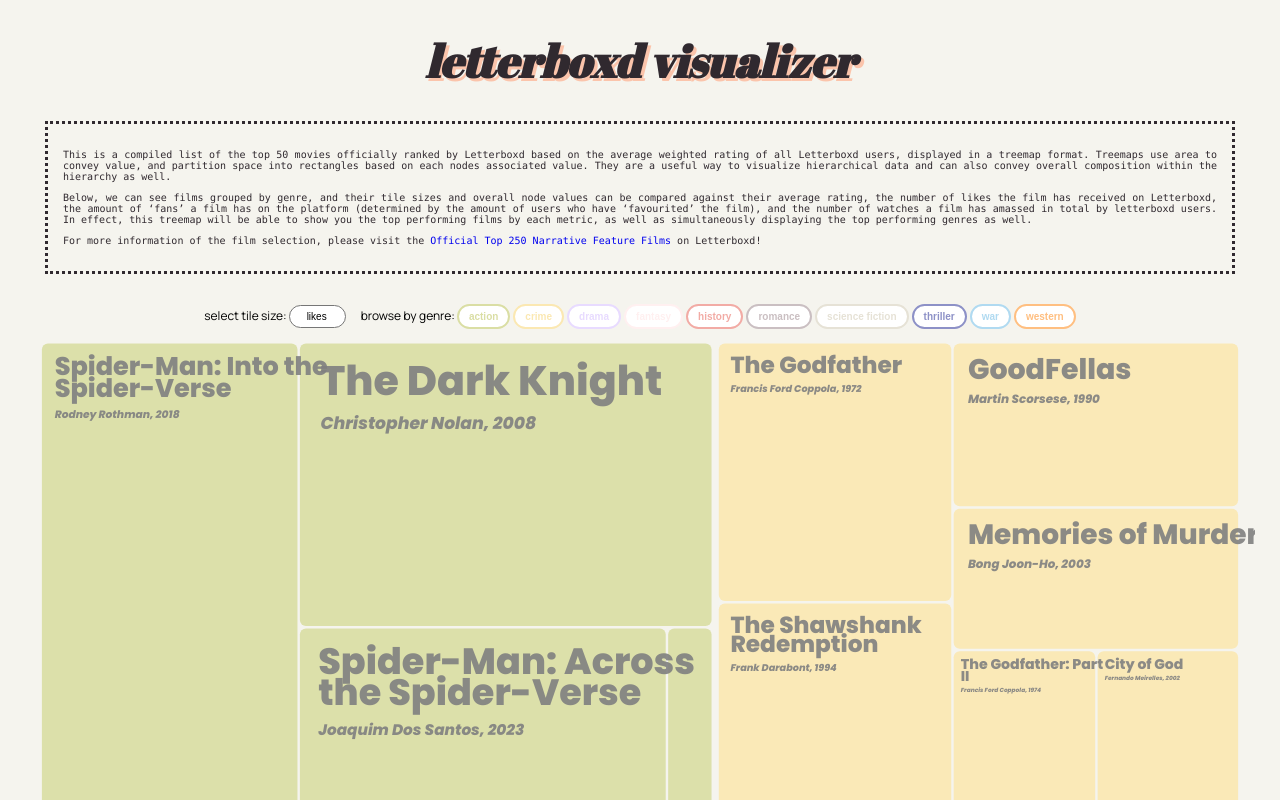
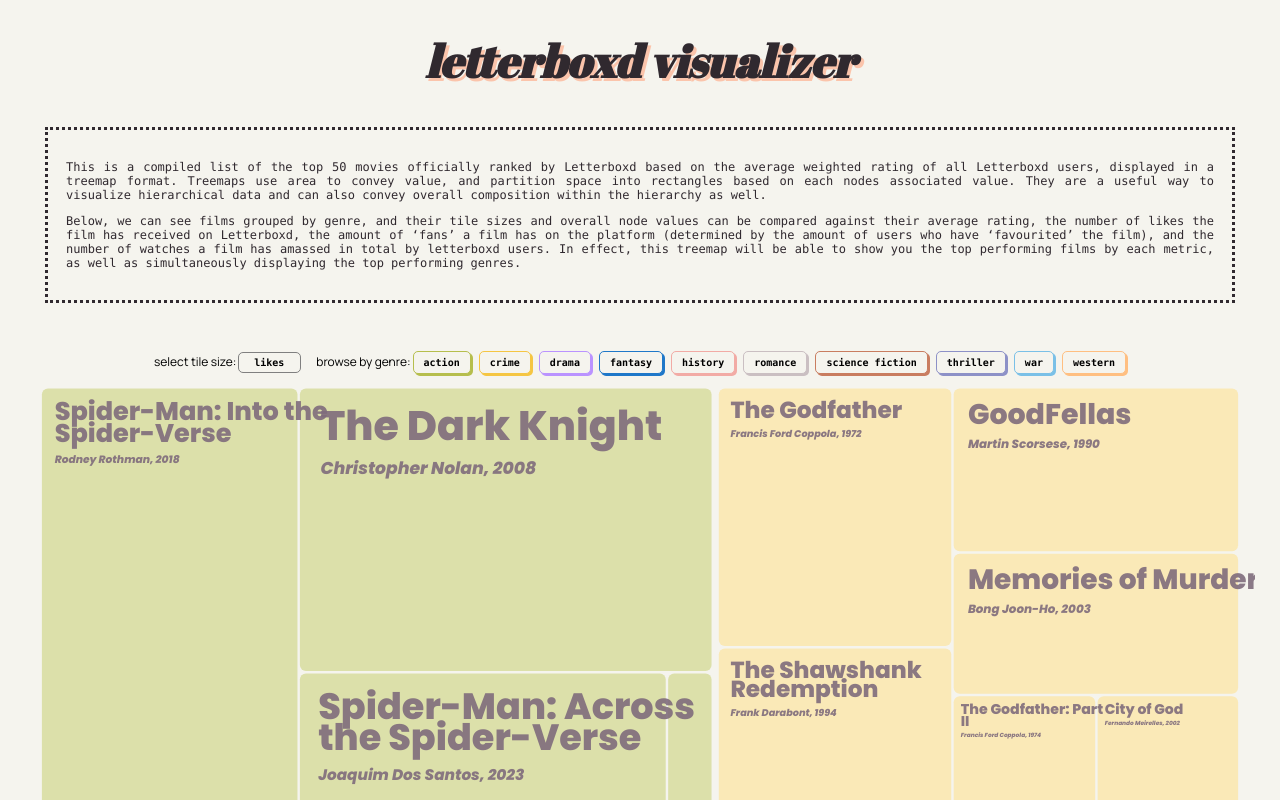
Before and after one commit to f-hossain/letterboxd-visualizer, a React (Create React App) app: page / in a window 1280 px wide. Shown: the top 800 px of the page. Built offline with nearby package versions, Linux system fonts and the light colour scheme; a web font is replaced by a local one.

Commit message:
adjust color scheme

```diff
--- a/src/App.js
+++ b/src/App.js
@@ -11,12 +11,11 @@
           This is a compiled list of the top 50 movies officially ranked by Letterboxd based on the average weighted rating of all Letterboxd users, displayed in a treemap format. Treemaps use area to convey value, and partition space into rectangles based on each nodes associated value. They are a useful way to visualize hierarchical data and can also convey overall composition within the hierarchy as well.
         </p>
         <p>
-          Below, we can see films grouped by genre, and their tile sizes and overall node values can be compared against their average rating, the number of likes the film has received on Letterboxd, the amount of ‘fans’ a film has on the platform (determined by the amount of users who have ‘favourited’ the film), and the number of watches a film has amassed in total by letterboxd users. In effect, this treemap will be able to show you the top performing films by each metric, as well as simultaneously displaying the top performing genres as well.
+          Below, we can see films grouped by genre, and their tile sizes and overall node values can be compared against their average rating, the number of likes the film has received on Letterboxd, the amount of ‘fans’ a film has on the platform (determined by the amount of users who have ‘favourited’ the film), and the number of watches a film has amassed in total by letterboxd users. In effect, this treemap will be able to show you the top performing films by each metric, as well as simultaneously displaying the top performing genres.
         </p>
-        <p>
+        {/* <p>
           For more information of the film selection, please visit the <a href="https://letterboxd.com/dave/list/official-top-250-narrative-feature-films/">Official Top 250 Narrative Feature Films</a> on Letterboxd!
-        </p>
-
+        </p> */}
       </div>
       <TreemapJson />
       <div className='footer'><a href="https://farihahossain.ca/">© Fariha Hossain 2024</a></div>
--- a/src/components/TreemapJson.jsx
+++ b/src/components/TreemapJson.jsx
@@ -112,8 +112,8 @@
                     ${d.data.watches} watches
                 </p>
             `)
-            .style("top", (event.pageY - 205)+"px")
-            .style("left",(event.pageX + 15)+"px")
+            .style("top", (event.pageY - 500)+"px")
+            .style("left",(event.pageX + 5)+"px")
         }
 
         var mouseleave = function(d) {
@@ -140,7 +140,7 @@
           // prepare a color scale
         var color = d3.scaleOrdinal()
         .domain(["action", "crime", "drama", "fantasy", "history", "romance", "science fiction", "thriller", "war", "western"])
-        .range([ "#dadea4", "#fbe8b2", "#e8dbff", "#fff0f0", "#f2aba5", "#cabfc2", "#e6e2d6", "#8D91C7", "#B0DAF1", "#FFBF81"])
+        .range([ "#dadea4", "#fbe8b2", "#e8dbff", "#74b1e9", "#f2aba5", "#cabfc2", "#e39c81", "#8D91C7", "#B0DAF1", "#FFBF81"])
 
         // use this information to add rectangles:
         let nodes = svg
@@ -184,7 +184,7 @@
             const width = d.x1 - d.x0, height = d.y1 - d.y0;
             return Math.max(Math.min(width/10, height/5, Math.sqrt((width*width + height*height))/10), 9)
         })
-        .attr("fill", "grey")
+        .attr("fill", "#7f6c7c")
         .call(wrapText)
         .on("mousemove", mousemove)
         .on("mouseleave", mouseleave)
--- a/src/index.css
+++ b/src/index.css
@@ -51,8 +51,8 @@
 .desc {
   padding: 1.5em;
   /* margin-bottom: 2em;?? */
-  margin: 3em 20px 3em 20px;
-  font-size: 10px;
+  margin: 3em 20px 4em 20px;
+  font-size: 12px;
   text-align: justify;
   color: #30292F;
   /* background: white; */
@@ -119,7 +119,8 @@
 .filter-inputs {
   padding: 0 20px;
   display: flex;
-  font-family: 'Manrope';
+  /* font-family: 'Manrope'; */
+  font-family: "Manrope";
   font-size: 12px;
   align-items: baseline;
   justify-content: center;
@@ -132,7 +133,7 @@
   flex-wrap: wrap;
   align-content: flex-start;
   align-items: baseline;
-  gap: 3px;
+  gap: 8px;
 }
 
 .select-container {
@@ -158,12 +159,14 @@
 }
 
 select {
-  padding: 5px 10px 5px 8px;
-  border-radius: 25px;
-  /* border: 2px solid; */
-  background-color: white;
+  font-family: "Menlo";
+  font-weight: 600;
+  color: slate;
+  padding: 4px 10px 4px 8px;
+  border: 1px solid;
+  border-radius: 5px;
+  background-color: rgb(245	,244,	238);
   font-size: 10px;
-  /* font-weight: 600; */
   text-align: center;
   margin-right: 10px;
 
@@ -171,133 +174,156 @@
   -moz-appearance: none;
   text-indent: 1px;
   text-overflow: '';
+  border-color: grey;
 }
 
 button {
+  font-family: "Menlo";
   padding: 5px 10px;
-  border-radius: 25px;
-  border: 2px solid;
-  background-color: white;
+  border-radius: 5px;
+  border: 1px solid;
+  background-color: rgb(245	,244,	238);
   font-size: 10px;
   font-weight: 600;
+  color: slate;
 }
 
 .action {
-  border-color: #dadea4;
-  color: #dadea4;
+  border-color: #b6be4d;
+  /* color: #dadea4; */
   transition: all 0.4s;
+  box-shadow: 2px 2px 0px 0px #b6be4d;
 }
 
 .action.btn-selected {
-  background: #dadea4;
+  background: #b6be4d;
   color: white;
   transition: all 0.4s;
+  box-shadow: 2px 2px 0px 0px #b6be4d;
 }
 
 .crime {
-  border-color: #fbe8b2;
-  color: #fbe8b2;
+  border-color: #f5c643;
+  /* color: #fbe8b2; */
   transition: all 0.4s;
+  box-shadow: 2px 2px 0px 0px #f5c643;
 }
 
 .crime.btn-selected {
-  background: #fbe8b2;
+  background: #f5c643;
   color: white;
   transition: all 0.4s;
+  box-shadow: 2px 2px 0px 0px #DADEA4;
 }
 
 .drama {
-  border-color: #e8dbff;
-  color: #e8dbff;
+  border-color: #ba93ff;
+  /* color: #e8dbff; */
   transition: all 0.4s;
+  box-shadow: 2px 2px 0px 0px #ba93ff;
 }
 
 .drama.btn-selected {
   background: #e8dbff;
   color: white;
   transition: all 0.4s;
+  box-shadow: 2px 2px 0px 0px #DADEA4;
 }
 
 .fantasy {
-  border-color: #fff0f0;
-  color: #fff0f0;
+  border-color: #1f78c9;
+  /* color: #fff0f0; */
   transition: all 0.4s;
+  box-shadow: 2px 2px 0px 0px #1f78c9;
 }
 
 .fantasy.btn-selected {
-  background: #fff0f0;
+  background: #1f78c9;
   color: white;
   transition: all 0.4s;
+  box-shadow: 2px 2px 0px 0px #DADEA4;
 }
 
 .history {
   border-color: #f2aba5;
-  color: #f2aba5;
+  /* color: #f2aba5; */
   transition: all 0.4s;
+  box-shadow: 2px 2px 0px 0px #f2aba5;
 }
 
 .history.btn-selected {
   background: #f2aba5;
   color: white;
   transition: all 0.4s;
+  box-shadow: 2px 2px 0px 0px #DADEA4;
 }
 
 .romance {
   border-color: #cabfc2;
-  color: #cabfc2;
+  /* color: #cabfc2; */
   transition: all 0.4s;
+  box-shadow: 2px 2px 0px 0px #cabfc2;
 }
 
 .romance.btn-selected {
   background: #cabfc2;
   color: white;
   transition: all 0.4s;
+  box-shadow: 2px 2px 0px 0px #DADEA4;
 }
 
 .science-fiction {
-  border-color: #e6e2d6;
-  color: #e6e2d6;
+  border-color: #C97D60;
+  /* color: #e6e2d6; */
   transition: all 0.4s;
+  box-shadow: 2px 2px 0px 0px #C97D60;
 }
 
 .science-fiction.btn-selected {
-  background: #e6e2d6;
+  background: #C97D60;
   color: white;
   transition: all 0.4s;
+  box-shadow: 2px 2px 0px 0px #DADEA4;
 }
 
 .thriller {
   border-color: #8D91C7;
-  color: #8D91C7;
+  /* color: #8D91C7; */
   transition: all 0.4s;
+  box-shadow: 2px 2px 0px 0px #8D91C7;
 }
 
 .thriller.btn-selected {
   background: #8D91C7;
   color: white;
   transition: all 0.4s;
+  box-shadow: 2px 2px 0px 0px #DADEA4;
 }
 
 .war {
-  border-color: #B0DAF1;
-  color: #B0DAF1;
+  border-color: #7ac0e7;
+  /* color: #B0DAF1; */
   transition: all 0.4s;
+  box-shadow: 2px 2px 0px 0px #7ac0e7;
 }
 
 .war.btn-selected {
-  background: #B0DAF1;
+  background: #7ac0e7;
   color: white;
   transition: all 0.4s;
+  box-shadow: 2px 2px 0px 0px #DADEA4;
 }
 
 .western {
   border-color: #FFBF81;
-  color: #FFBF81;
+  /* color: #FFBF81; */
   transition: all 0.4s;
+  box-shadow: 2px 2px 0px 0px #FFBF81;
 }
 
 .western.btn-selected {
   background: #FFBF81;
   color: white;
   transition: all 0.4s;
+  box-shadow: 2px 2px 0px 0px #DADEA4;
 }
```
